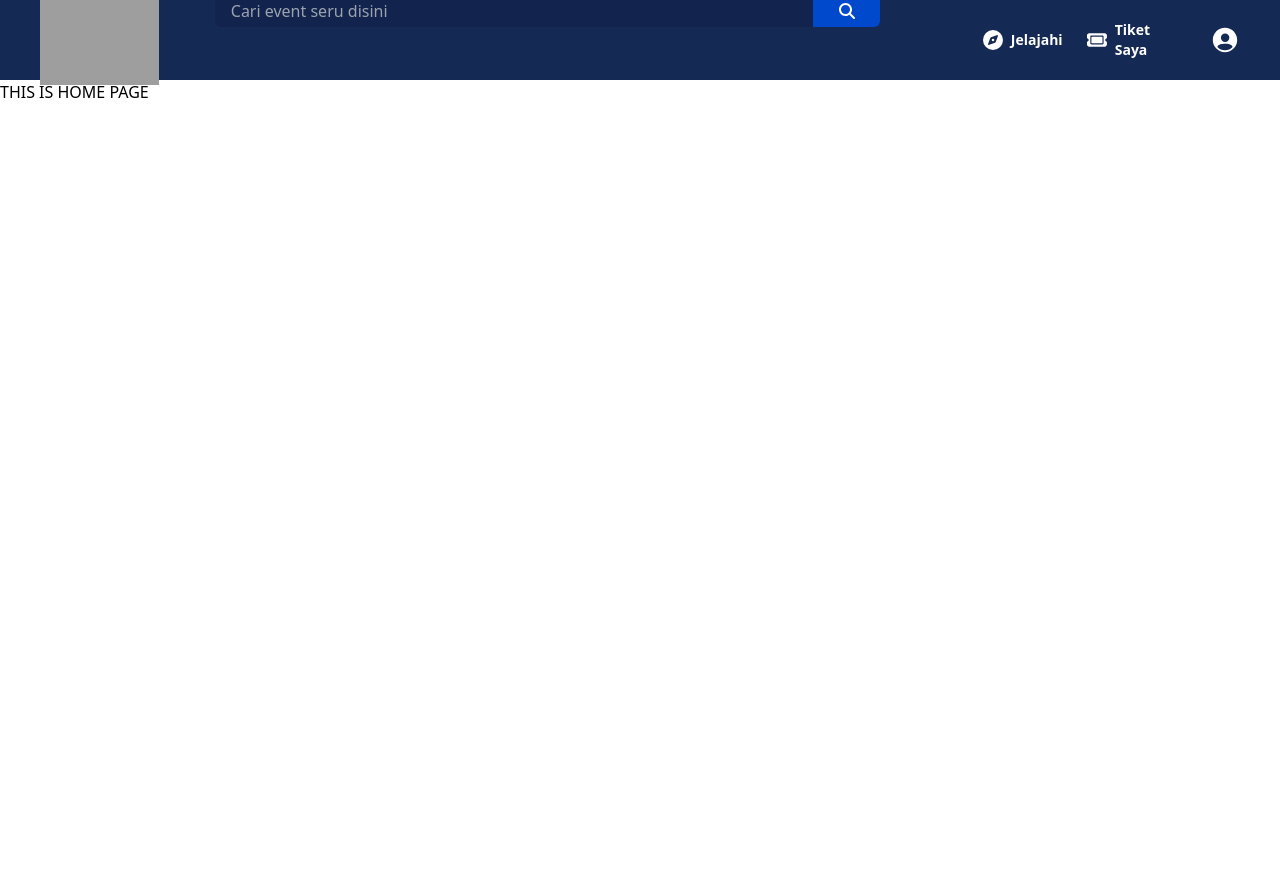
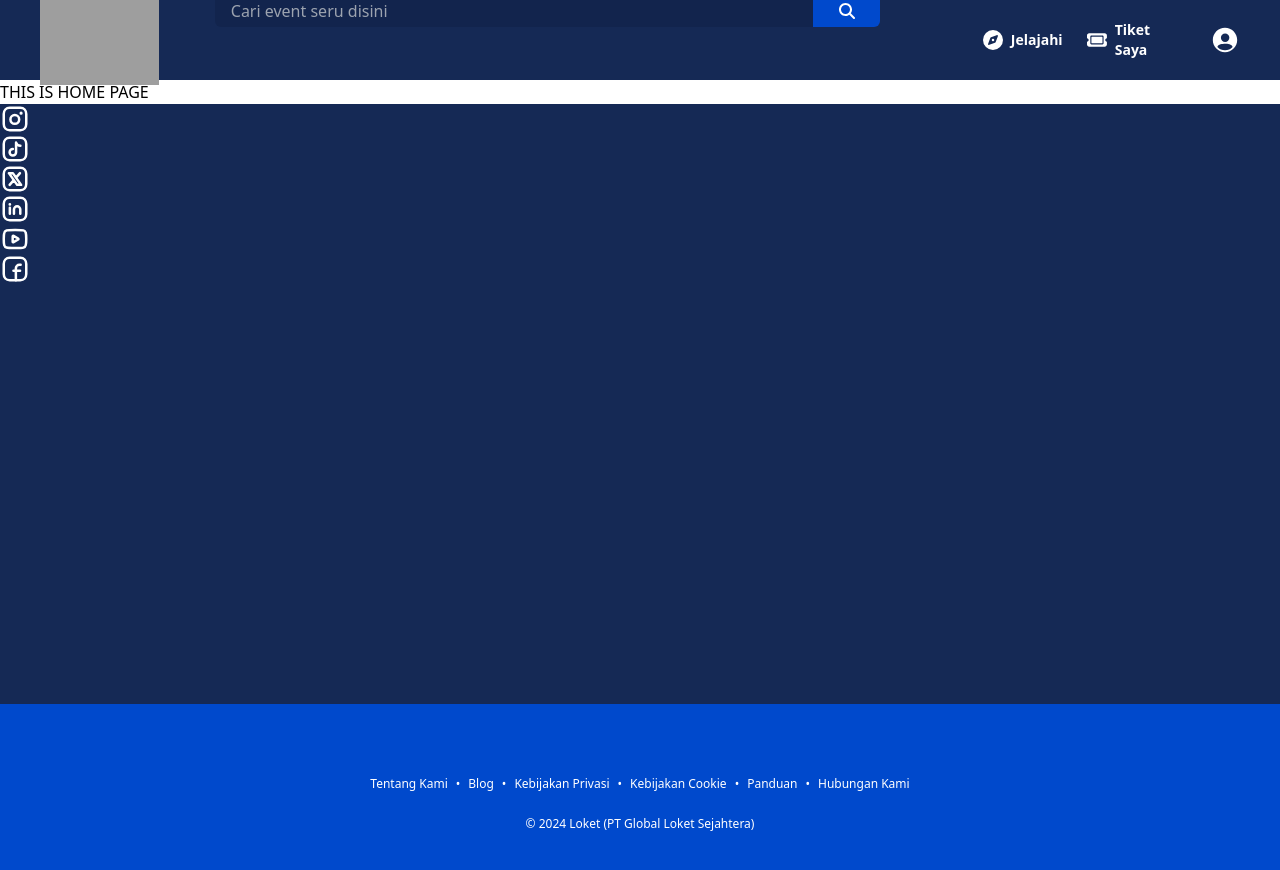
Before and after one commit to rizqiamad/minpro-frontend, a Next.js app: page / in a window 1280 px wide. Shown: the top 870 px of the page. Before the commit the page ends 800 px from the top, so only its background shows below. Built offline with nearby package versions, Linux system fonts and the light colour scheme; grey boxes are pictures that could not be loaded.

Commit message:
navbar v2

```diff
--- a/src/app/(user)/layout.tsx
+++ b/src/app/(user)/layout.tsx
@@ -1,3 +1,4 @@
+import Footer from "@/components/footer/footer";
 import Navbar from "@/components/navbar/navbar";
 import { ReactNode } from "react";
 
@@ -6,6 +7,7 @@ export default function UserLayout({ children }: { children: ReactNode }) {
     <div>
       <Navbar />
       {children}
+      <Footer />
     </div>
   )
 }
--- /dev/null
+++ b/src/components/footer/footer.tsx
@@ -0,0 +1,30 @@
+import Link from "next/link";
+import Social from "./social";
+
+export default function Footer() {
+  return (
+    <footer className="flex flex-col h-[100vh] bg-slate-500">
+      <div className="h-[75%] bg-blueNavy">
+        <Social />
+      </div>
+      <div className="h-[25%] bg-lightBlue text-white text-center content-center">
+        <div className="text-xs">
+          <Link href={'/'} className="mx-2">Tentang Kami</Link>
+          •
+          <Link href={'/'} className="mx-2">Blog</Link>
+          •
+          <Link href={'/'} className="mx-2">Kebijakan Privasi</Link>
+          •
+          <Link href={'/'} className="mx-2">Kebijakan Cookie</Link>
+          •
+          <Link href={'/'} className="mx-2">Panduan</Link>
+          •
+          <Link href={'/'} className="mx-2">Hubungan Kami</Link>
+        </div>
+        <div className="text-xs mt-6">
+          &copy; {new Date().getFullYear()} Loket (PT Global Loket Sejahtera)
+        </div>
+      </div>
+    </footer>
+  )
+}
--- /dev/null
+++ b/src/components/footer/social.tsx
@@ -0,0 +1,88 @@
+import { url } from "inspector"
+import Link from "next/link"
+
+function Instagram() {
+  return (
+    <>
+      <svg xmlns="http://www.w3.org/2000/svg" width="30" height="30" viewBox="0 0 24 24" fill="none">
+        <path d="M7.78216 3H16.2169C19.165 3 21 5.08119 21 8.02638V15.9736C21 18.9188 19.165 21 16.2159 21H7.78216C4.83405 21 3 18.9188 3 15.9736V8.02638C3 5.08119 4.84281 3 7.78216 3Z" stroke="#FFFFFF" stroke-width="2" stroke-linecap="round" stroke-linejoin="round"></path>
+        <path d="M11.8445 8.82812C9.91023 8.82812 8.3418 10.3966 8.3418 12.3308C8.3418 14.2651 9.91023 15.8335 11.8445 15.8335C13.7788 15.8335 15.3472 14.2651 15.3472 12.3308C15.3472 10.3966 13.7788 8.82812 11.8445 8.82812Z" stroke="#FFFFFF" stroke-width="2" stroke-linecap="round" stroke-linejoin="round"></path>
+        <path d="M16.8661 7.36374V7.43274M17.1481 7.37875C17.1481 7.53575 17.0211 7.66275 16.8641 7.66275C16.7071 7.66275 16.5791 7.53575 16.5791 7.37875C16.5791 7.22175 16.7071 7.09375 16.8641 7.09375C17.0211 7.09375 17.1481 7.22175 17.1481 7.37875Z" stroke="#FFFFFF" stroke-width="2" stroke-linecap="round" stroke-linejoin="round"></path>
+      </svg>
+    </>
+  )
+}
+
+function Tiktok() {
+  return (
+    <>
+      <svg xmlns="http://www.w3.org/2000/svg" width="30" height="30" viewBox="0 0 24 24" fill="none">
+        <path d="M7.78216 3H16.2169C19.165 3 21 5.08119 21 8.02638V15.9736C21 18.9188 19.165 21 16.2159 21H7.78216C4.83405 21 3 18.9188 3 15.9736V8.02638C3 5.08119 4.84281 3 7.78216 3Z" stroke="#FFFFFF" stroke-width="2" stroke-linecap="round" stroke-linejoin="round"></path>
+        <path d="M10.2766 12.0014C8.84924 12.0014 7.69141 13.1564 7.69141 14.5866C7.69141 16.0169 8.84924 17.1708 10.2766 17.1708C11.7039 17.1708 12.8618 16.0169 12.8618 14.5866V6.83203C13.1488 7.69311 14.2405 9.41625 16.3081 9.41625" stroke="#FFFFFF" stroke-width="2" stroke-linecap="round" stroke-linejoin="round"></path>
+      </svg>
+    </>
+  )
+}
+
+function X() {
+  return (
+    <>
+      <svg xmlns="http://www.w3.org/2000/svg" width="30" height="30" viewBox="0 0 24 24" fill="none">
+        <path d="M7.78216 3H16.2169C19.165 3 21 5.08119 21 8.02638V15.9736C21 18.9188 19.165 21 16.2159 21H7.78216C4.83405 21 3 18.9188 3 15.9736V8.02638C3 5.08119 4.84281 3 7.78216 3Z" stroke="#FFFFFF" stroke-width="2" stroke-linecap="round" stroke-linejoin="round"></path>
+        <path d="M15.9639 7.30762L12.8131 10.8906M7.70057 16.7044L11.0452 12.901M12.8131 10.8906L10.3 7.30981H7.12L11.0452 12.901M12.8131 10.8906L16.89 16.6998H13.712L11.0452 12.901" stroke="#FFFFFF" stroke-width="2" stroke-linecap="round" stroke-linejoin="round"></path>
+      </svg>
+    </>
+  )
+}
+
+function Linkedin() {
+  return (
+    <>
+      <svg xmlns="http://www.w3.org/2000/svg" width="30" height="30" viewBox="0 0 24 24" fill="none">
+        <path d="M7.78216 3H16.2169C19.165 3 21 5.08119 21 8.02638V15.9736C21 18.9188 19.165 21 16.2159 21H7.78216C4.83405 21 3 18.9188 3 15.9736V8.02638C3 5.08119 4.84281 3 7.78216 3Z" stroke="#FFFFFF" stroke-width="2" stroke-linecap="round" stroke-linejoin="round"></path>
+        <path d="M7.88281 10.9922V15.8005" stroke="#FFFFFF" stroke-width="2" stroke-linecap="round" stroke-linejoin="round"></path>
+        <path d="M11.1611 15.801V12.4308C11.1611 11.0328 12.2955 9.89844 13.6935 9.89844C15.0927 9.89844 16.2259 11.0328 16.2259 12.4308V15.801" stroke="#FFFFFF" stroke-width="2" stroke-linecap="round" stroke-linejoin="round"></path>
+        <path d="M7.88391 8.30233V8.32904M7.99214 8.30807C7.99214 8.36819 7.94336 8.41693 7.88324 8.41693C7.82312 8.41693 7.77441 8.36819 7.77441 8.30807C7.77441 8.24795 7.82312 8.19922 7.88324 8.19922C7.94336 8.19922 7.99214 8.24795 7.99214 8.30807Z" stroke="#FFFFFF" stroke-width="2" stroke-linecap="round" stroke-linejoin="round"></path>
+      </svg>
+    </>
+  )
+}
+
+function Youtube() {
+  return (
+    <>
+      <svg xmlns="http://www.w3.org/2000/svg" width="30" height="30" viewBox="0 0 24 24" fill="none">
+        <path d="M18.8056 5.12184C19.6812 5.37676 20.3584 6.09483 20.5793 7.00359C21.1417 8.68297 21.1388 15.3538 20.5793 16.9582C20.3584 17.867 19.6812 18.585 18.8056 18.84C17.2322 19.4286 6.76679 19.4101 5.19445 18.84C4.33627 18.5987 3.66394 17.9137 3.42069 17.0331C2.85928 15.3791 2.86026 8.68394 3.42069 7.04154C3.64156 6.1318 4.31779 5.41471 5.19445 5.15979C6.76679 4.58864 17.2322 4.58864 18.8056 5.12184Z" stroke="#FFFFFF" stroke-width="2" stroke-linecap="round" stroke-linejoin="round"></path>
+        <path d="M14.5191 12.4292L10.847 14.5173C10.5337 14.6953 10.1445 14.4696 10.1445 14.1086V9.93256C10.1445 9.57158 10.5337 9.34488 10.847 9.52294L14.5191 11.611C14.8363 11.7919 14.8363 12.2492 14.5191 12.4292Z" stroke="#FFFFFF" stroke-width="2" stroke-linecap="round" stroke-linejoin="round"></path>
+      </svg>
+    </>
+  )
+}
+
+function Facebook() {
+  return (
+    <>
+      <svg xmlns="http://www.w3.org/2000/svg" width="30" height="30" viewBox="0 0 24 24" fill="none">
+        <path d="M7.78216 3H16.2169C19.165 3 21 5.08119 21 8.02638V15.9736C21 18.9188 19.165 21 16.2159 21H7.78216C4.83405 21 3 18.9188 3 15.9736V8.02638C3 5.08119 4.84281 3 7.78216 3Z" stroke="#FFFFFF" stroke-width="2" stroke-linecap="round" stroke-linejoin="round"></path>
+        <path d="M16.5269 8.60156H15.5228C13.9641 8.60156 12.7012 9.86545 12.7012 11.4232V20.9992" stroke="#FFFFFF" stroke-width="2" stroke-linecap="round" stroke-linejoin="round"></path>
+        <path d="M10.7871 13.3828H16.0489" stroke="#FFFFFF" stroke-width="2" stroke-linecap="round" stroke-linejoin="round"></path>
+      </svg>
+    </>
+  )
+}
+
+export default function Social() {
+  const social = [
+    { url: '/home', Img: Instagram },
+    { url: '/', Img: Tiktok },
+    { url: '', Img: X },
+    { url: '/', Img: Linkedin },
+    { url: '/', Img: Youtube },
+    { url: '/', Img: Facebook }
+  ]
+  return (
+    <>
+      {social.map(({ url, Img }, idx) => <Link href={url} key={idx} className=""><Img /></Link>)}
+    </>
+  )
+}
--- a/src/components/navbar/hamburgerMenu.tsx
+++ b/src/components/navbar/hamburgerMenu.tsx
@@ -36,10 +36,11 @@ export default function HamburgerMenu() {
   return (
     <>
       <button onClick={menuHandler}><GiHamburgerMenu className="text-xl" /></button>
-      <div className={`absolute top-14 right-10 w-44 py-4 bg-lightBlue text-white font-semibold rounded-md flex-col gap-4 transition duration-300 ease-in-out flex ${hidden ? '' : 'hidden'} ${open ? 'translate-y-0 opacity-100' : '-translate-y-10 opacity-0'}`}>
-        <Link href={'/'} className="px-4 hover:opacity-[0.8] flex items-center gap-1"><IoPersonCircleSharp /> Profile</Link>
-        <Link href={'/'} className="px-4 hover:opacity-[0.8] flex items-center gap-1"><FaCompass /> Jelajahi</Link>
-        <Link href={'/'} className="px-4 hover:opacity-[0.8] flex items-center gap-1"><FaTicket /> Tiket saya</Link>
+      <div className={`absolute top-14 right-10 w-64 py-4 bg-white text-black font-semibold rounded-md flex-col gap-4 transition duration-300 ease-in-out flex ${hidden ? '' : 'hidden'} ${open ? 'translate-y-0 opacity-100' : '-translate-y-10 opacity-0'}`}>
+        <Link href={'/'} className="px-4 hover:opacity-[0.8] flex items-center gap-1">Profile</Link>
+        <Link href={'/'} className="px-4 hover:opacity-[0.8] flex items-center gap-2">Jelajahi</Link>
+        <Link href={'/'} className="px-4 hover:opacity-[0.8] flex items-center gap-2">Tiket saya</Link>
+        <Link href={'/'} className="px-4 hover:opacity-[0.8] text-red-500 flex items-center gap-1">Logout</Link>
       </div>
     </>
   )
--- a/src/components/navbar/navbar.tsx
+++ b/src/components/navbar/navbar.tsx
@@ -4,6 +4,7 @@ import { FaMagnifyingGlass, FaTicket, FaCompass } from "react-icons/fa6";
 import { IoPersonCircleSharp } from "react-icons/io5";
 import HamburgerMenu from "./hamburgerMenu";
 import ResponsiveInput from "./responsiveInput";
+import UserMenu from "./userMenu";
 
 export default function Navbar() {
   return (
@@ -21,11 +22,12 @@ export default function Navbar() {
         <div className="hidden tablet:flex text-white items-center gap-6">
           <Link href={'/'} className="flex items-center gap-2 w-[5rem] font-bold"><FaCompass className="text-xl" /><span className="text-sm">Jelajahi</span></Link>
           <Link href={'/'} className="flex items-center gap-2 w-[6.2rem] font-bold"><FaTicket className="text-xl" /> <span className="text-sm">Tiket Saya</span></Link>
-          <Link href={'/'}>
+          {/* <Link href={'/'}>
             <div className="w-[30px] h-[30px] rounded-full">
               <IoPersonCircleSharp className="w-full h-full" />
             </div>
-          </Link>
+          </Link> */}
+          <UserMenu />
           {/* <div className="flex gap-3">
             <Link href={'Register'} className="border border-white rounded-md py-2 px-4 text-sm font-semibold">Register</Link>
             <Link href={'login'} className="bg-lightBlue rounded-md py-2 px-6 text-sm font-semibold">Login</Link>
--- /dev/null
+++ b/src/components/navbar/userMenu.tsx
@@ -0,0 +1,21 @@
+'use client'
+
+import Link from "next/link";
+import { useState } from "react";
+import { IoPersonCircleSharp } from "react-icons/io5";
+
+export default function UserMenu() {
+  const [open, setOpen] = useState<boolean>(false)
+  return (
+    <div onMouseEnter={() => setOpen(!open)} onMouseLeave={() => setOpen(!open)}>
+      <div className="w-[30px] h-[30px] rounded-full">
+        <IoPersonCircleSharp className="w-full h-full" />
+      </div>
+      <div className={`rounded-md py-2 px-3 absolute w-64 font-semibold bg-white text-black right-10 top-14 ${open ? 'flex flex-col gap-2' : 'hidden'}`}>
+        <Link href={'#'} className="hover:opacity-[0.8]">Profile</Link>
+        <Link href={'#'} className="hover:opacity-[0.8]">Settings</Link>
+        <Link href={'#'} className="hover:opacity-[0.8] text-red-500">Logout</Link>
+      </div>
+    </div>
+  )
+}
```
